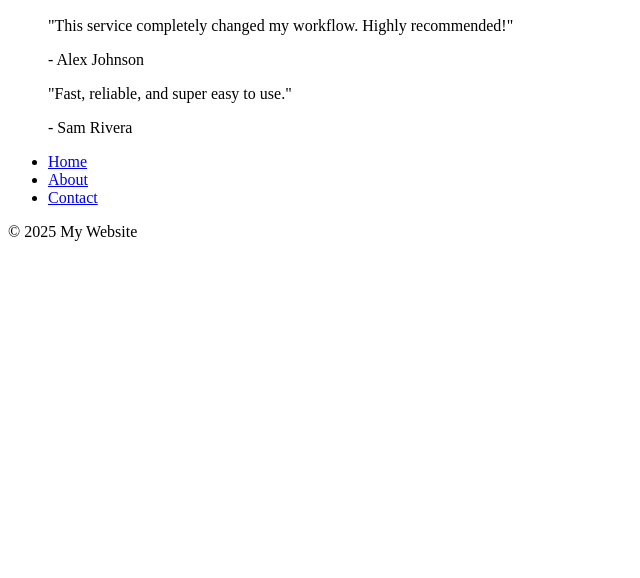
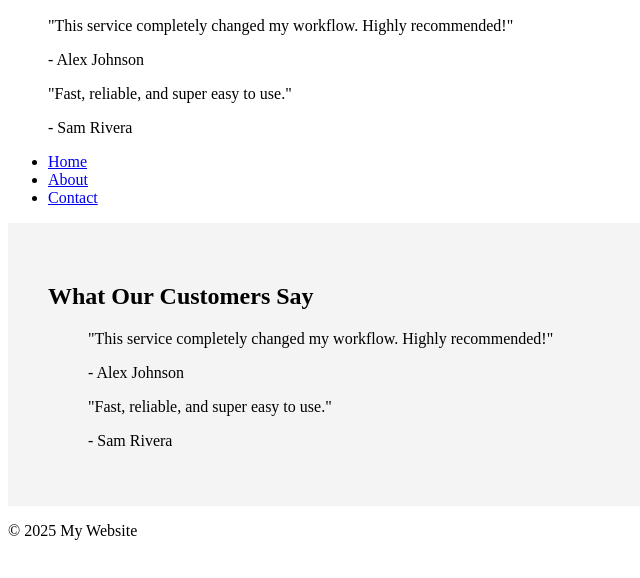
Before and after one commit to gmc2104/version-control-simulation-Gracie, a plain HTML site: page index.html in a window 1280 px wide. Shown: the part 96-674 px from the top of the page, without its empty margins (0-640 px from the left). Drawn offline with Linux system fonts and the light colour scheme.

Commit message:
add testimonials section

```diff
--- a/index.html
+++ b/index.html
@@ -23,6 +23,18 @@
     <li><a href="#">Contact</a></li>
   </ul>
 </nav>
+    <section class="testimonials" style="padding: 40px; background-color: #f4f4f4;">
+      <h2>What Our Customers Say</h2>
+      <blockquote>
+        <p>"This service completely changed my workflow. Highly recommended!"</p>
+        <footer>- Alex Johnson</footer>
+      </blockquote>
+      <blockquote>
+        <p>"Fast, reliable, and super easy to use."</p>
+        <footer>- Sam Rivera</footer>
+      </blockquote>
+    </section>
+
 <footer>
   <p>&copy; 2025 My Website</p>
 </footer>
```
